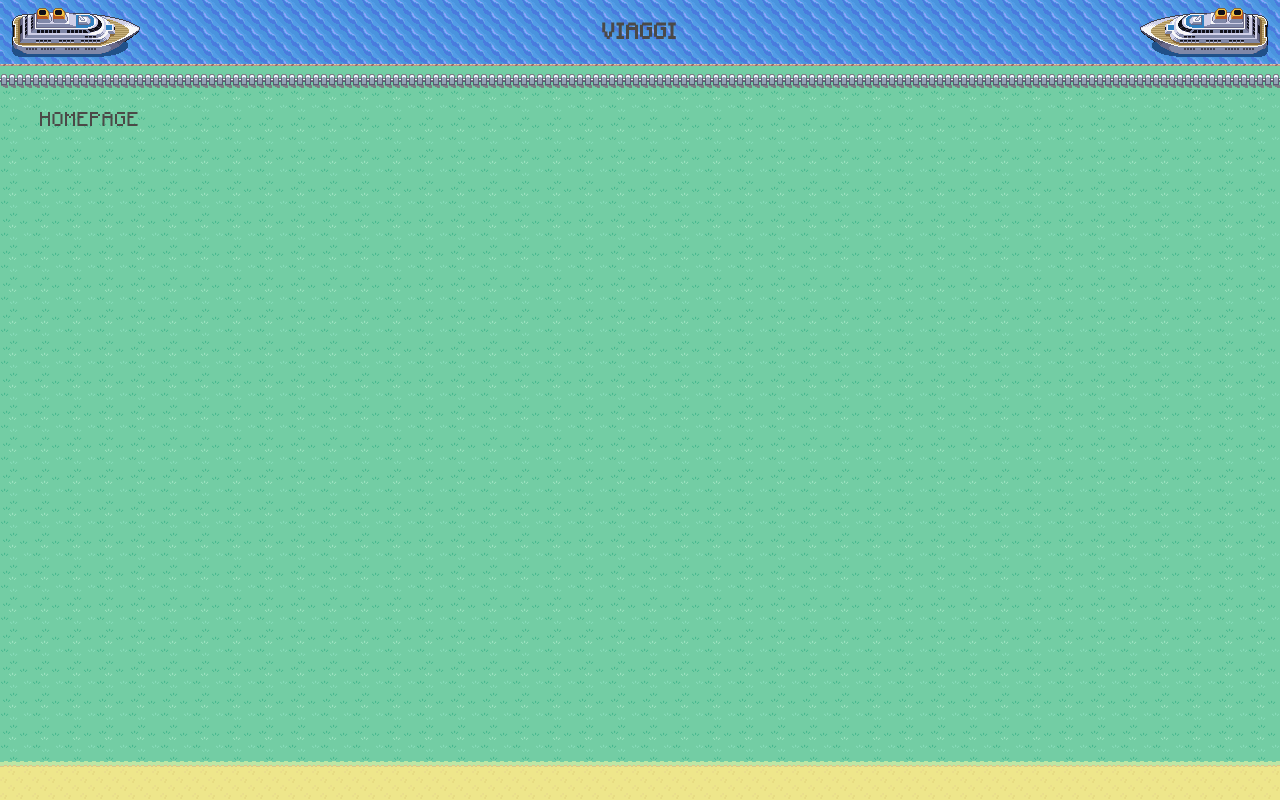
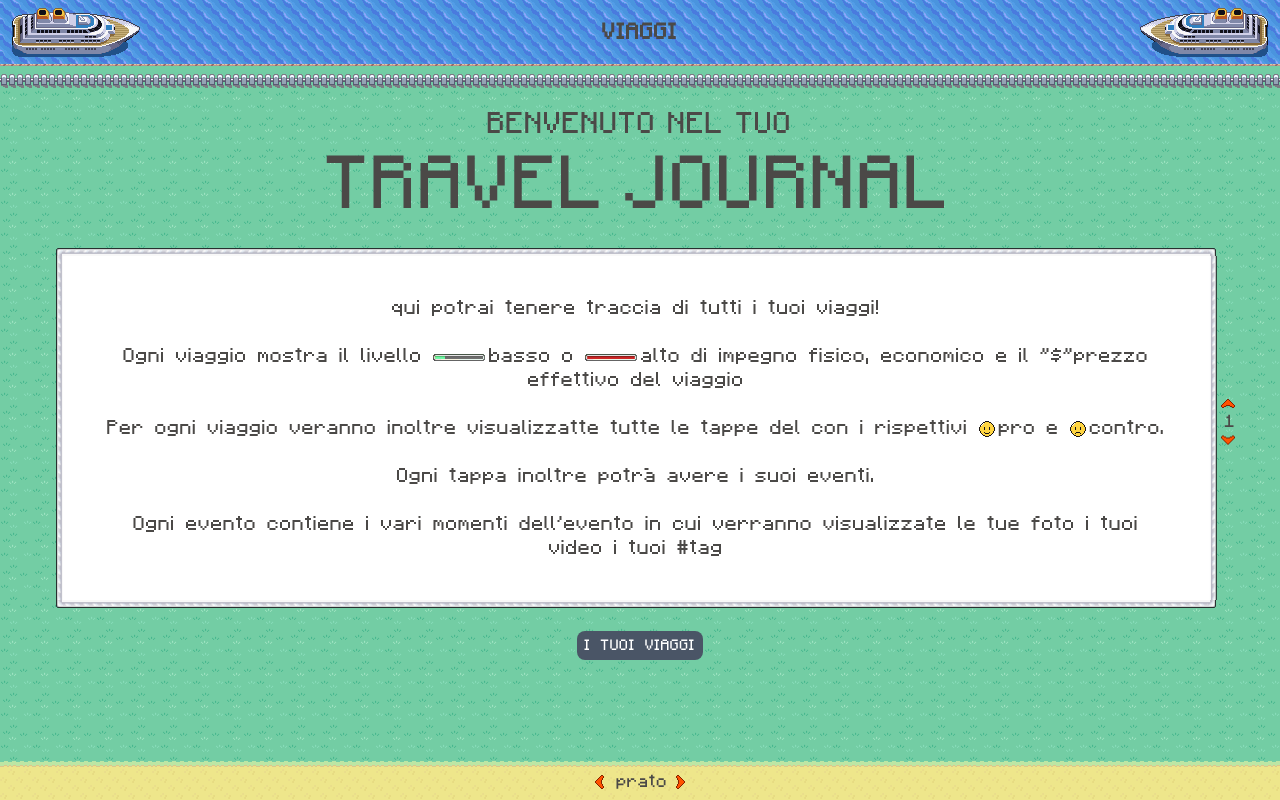
Before and after one commit to CarloDettori/travel-journal-app, a React (Vite) app: page / in a window 1280 px wide. Built offline with nearby package versions, Linux system fonts and the light colour scheme.

Commit message:
home page + thema change UI

```diff
--- a/src/components/common/FrameComponent.jsx
+++ b/src/components/common/FrameComponent.jsx
@@ -7,9 +7,9 @@ export default function FrameComponent({ children }) {
     const frameUrl = (direction) => `url("/frames/frame${frameNumber}${direction}.png")`;
 
     return (
-        <div className="flex flex-col w-full">
+        <div className="flex w-full items-center">
 
-            <div className="pt-3 w-full">
+            <div className="pt-3 ps-4 w-full">
                 {/* Top */}
                 <div className="frame-row">
                     <div className="frame-corner" style={{ backgroundImage: frameUrl("a") }}></div>
@@ -36,16 +36,16 @@ export default function FrameComponent({ children }) {
 
             </div >
 
-            <div onClick={e => { e.preventDefault(); e.stopPropagation() }} className="flex items-center pt-1 pb-2 hover:pointer">
+            <div onClick={e => { e.preventDefault(); e.stopPropagation() }} className="flex flex-col items-center hover:pointer">
+                {frameNumber === 26 ?
+                    <img className="px-1" onClick={(e) => { e.preventDefault(); e.stopPropagation(), setFrameNumber(1) }} src="/hud/arrow-up.png" alt="" />
+                    :
+                    <img className="px-1" onClick={(e) => { e.preventDefault(); e.stopPropagation(), setFrameNumber(frameNumber + 1) }} src="/hud/arrow-up.png" alt="" />}
+                <p className="text-sm ps-1">{frameNumber}</p>
                 {frameNumber === 1 ?
-                    <img style={{ transform: "scaleX(-1)" }} className="px-1" onClick={(e) => { e.preventDefault(); e.stopPropagation(), setFrameNumber(26) }} src="/hud/arrow-right.png" alt="" />
+                    <img style={{ transform: "scaleY(-1)" }} className="px-1" onClick={(e) => { e.preventDefault(); e.stopPropagation(); setFrameNumber(26) }} src="/hud/arrow-up.png" alt="" />
                     :
-                    <img style={{ transform: "scaleX(-1)" }} className="px-1" onClick={(e) => { e.preventDefault(); e.stopPropagation(), setFrameNumber(frameNumber - 1) }} src="/hud/arrow-right.png" alt="" />}
-                <p className="text-sm ps-1">{frameNumber}</p>
-                {frameNumber === 26 ?
-                    <img className="px-1" onClick={(e) => { e.preventDefault(); e.stopPropagation(); setFrameNumber(1) }} src="/hud/arrow-right.png" alt="" />
-                    :
-                    <img className="px-1" onClick={(e) => { e.preventDefault(); e.stopPropagation(); setFrameNumber(frameNumber + 1) }} src="/hud/arrow-right.png" alt="" />}
+                    <img style={{ transform: "scaleY(-1)" }} className="px-1" onClick={(e) => { e.preventDefault(); e.stopPropagation(); setFrameNumber(frameNumber - 1) }} src="/hud/arrow-up.png" alt="" />}
             </div>
         </div>
     );
--- a/src/context/GlobalContext.jsx
+++ b/src/context/GlobalContext.jsx
@@ -5,7 +5,7 @@ const GlobalProvider = ({ children }) => {
 
     const [trips, setTrips] = useState([])
 
-    const [theme, setTheme] = useState("land")
+    const [theme, setTheme] = useState(1)
     const [tripTheme, setTripTheme] = useState(theme)
     const [stepTheme, setStepTheme] = useState(theme)
 
--- a/src/layout/DefaultLayout.jsx
+++ b/src/layout/DefaultLayout.jsx
@@ -12,25 +12,25 @@ export default function DefaultLayout() {
 
     switch (theme) {
 
-        case "land":
+        case 1:
             url = 'url("/textures/grass.png")';
             splitter = 'url("/splitter/fance.png")';
             bgcolor = "#72cca4"
             break;
 
-        case "beach":
+        case 2:
             url = 'url("/textures/sand.png")';
             splitter = 'url("/splitter/logs.png")';
             bgcolor = "#eae086"
             break;
 
-        case "city":
+        case 3:
             url = 'url("/textures/marciapiede.png")';
             splitter = 'url("/splitter/rail.png")';
             bgcolor = "#dee6e6"
             break;
 
-        case "snow":
+        case 4:
             url = 'url("/textures/snow.png")';
             splitter = 'url("/sprites/snowrock.png")';
             bgcolor = "#eeeef6"
--- a/src/layout/Footer.jsx
+++ b/src/layout/Footer.jsx
@@ -14,22 +14,22 @@ export default function Footer() {
 
     switch (theme) {
 
-        case "land":
+        case 1:
             edge = 'url("/edges/grass-sand.png")';
             texture = 'url("/textures/sand.png")';
             break;
 
-        case "beach":
+        case 2:
             edge = 'url("/edges/sand-water.png")';
             texture = 'url("/textures/water2.png")';
             break;
 
-        case "city":
+        case 3:
             edge = 'url("/edges/marciapiede-grass.png")';
             texture = 'url("/textures/grass.png")';
             break;
 
-        case "snow":
+        case 4:
             edge = 'url("/edges/grownd-water.png")';
             texture = 'url("/textures/water.png")';
             break;
@@ -46,7 +46,24 @@ export default function Footer() {
                 backgroundImage: texture,
                 height: "32px"
             }}>
+                <div onClick={e => { e.preventDefault(); e.stopPropagation() }} className="flex justify-center items-center pt-1 pb-2">
+                    {theme === 1 ?
+                        <img style={{ transform: "scaleX(-1)" }} className="px-1 hover:cursor" onClick={() => { setTheme(4) }} src="/hud/arrow-right.png" alt="" />
+                        :
+                        <img style={{ transform: "scaleX(-1)" }} className="px-1 hover:cursor" onClick={() => { setTheme(theme - 1) }} src="/hud/arrow-right.png" alt="" />}
 
+                    <p className="text-sm ps-1">
+                        {theme === 1 ? "prato" : ""}
+                        {theme === 2 ? "spiaggia" : ""}
+                        {theme === 3 ? "città" : ""}
+                        {theme === 4 ? "ghiaccio" : ""}
+                    </p>
+
+                    {theme === 4 ?
+                        <img className="px-1 hover:cursor" onClick={(e) => { setTheme(1) }} src="/hud/arrow-right.png" alt="" />
+                        :
+                        <img className="px-1 hover:cursor" onClick={(e) => { setTheme(theme + 1) }} src="/hud/arrow-right.png" alt="" />}
+                </div>
             </footer >
 
         </>
--- a/src/layout/Header.jsx
+++ b/src/layout/Header.jsx
@@ -13,22 +13,22 @@ export default function Header() {
 
 
     switch (theme) {
-        case "land":
+        case 1:
             texture = 'url("/textures/water.png")';
             edge = 'url("/edges/grownd-water-up.png")';
             logo = "/public/sprites/ship.png"
             break;
-        case "beach":
+        case 2:
             texture = 'url("/textures/pontile.png")';
             edge = 'url("/edges/pontile-base.png")';
             logo = "/public/sprites/bike1.png"
             break;
-        case "city":
+        case 3:
             texture = 'url("/textures/road.png")';
             edge = 'url("/edges/marciapiede-road.png")';
             logo = "/public/sprites/truck.png"
             break;
-        case "snow":
+        case 4:
             texture = 'url("/textures/ice.png")';
             edge = 'url("/edges/water-snow-up.png")';
             logo = "/public/sprites/boat.png"
--- a/src/pages/HomePage.jsx
+++ b/src/pages/HomePage.jsx
@@ -1,7 +1,22 @@
+import FrameComponent from "../components/common/FrameComponent"
+import { Link } from "react-router-dom"
 export default function HomePge() {
 
 
     return (
-        <h1> HOMEPAGE</h1 >
+        <section className="text-center">
+            <p className="text-2xl pb-4">BENVENUTO NEL TUO</p>
+            <p className="text-6xl pb-5">TRAVEL JOURNAL</p>
+            <FrameComponent>
+                <p className="p-10">
+                    qui potrai tenere traccia di tutti i tuoi viaggi! <br /> <br />
+                    Ogni viaggio mostra il livello <img className="inline pe-1" src="/hud/1bar.png" alt="" />basso o <img className="inline pe-1" src="/hud/5bar.png" alt="" />alto di impegno fisico, economico e il "$"prezzo effettivo del viaggio <br /><br />
+                    Per ogni viaggio veranno inoltre visualizzatte tutte le tappe del con i rispettivi <img className="inline pe-1" src="/emoticon/004-smile.png" alt="" />pro e <img className="inline pe-1" src="/emoticon/022-sad.png" alt="" />contro. <br /><br />Ogni tappa inoltre potrà avere i suoi eventi. <br /><br /> Ogni evento contiene i vari momenti dell'evento in cui verranno visualizzate le tue foto i tuoi video i tuoi #tag
+                </p>
+            </FrameComponent>
+            <br />
+            <Link className="ms-auto hover:cursor bg-[#4a5566] p-2 text-white rounded-lg text-xs" to={`/trips`}>I TUOI VIAGGI</Link>
+
+        </section>
     )
 }
```
